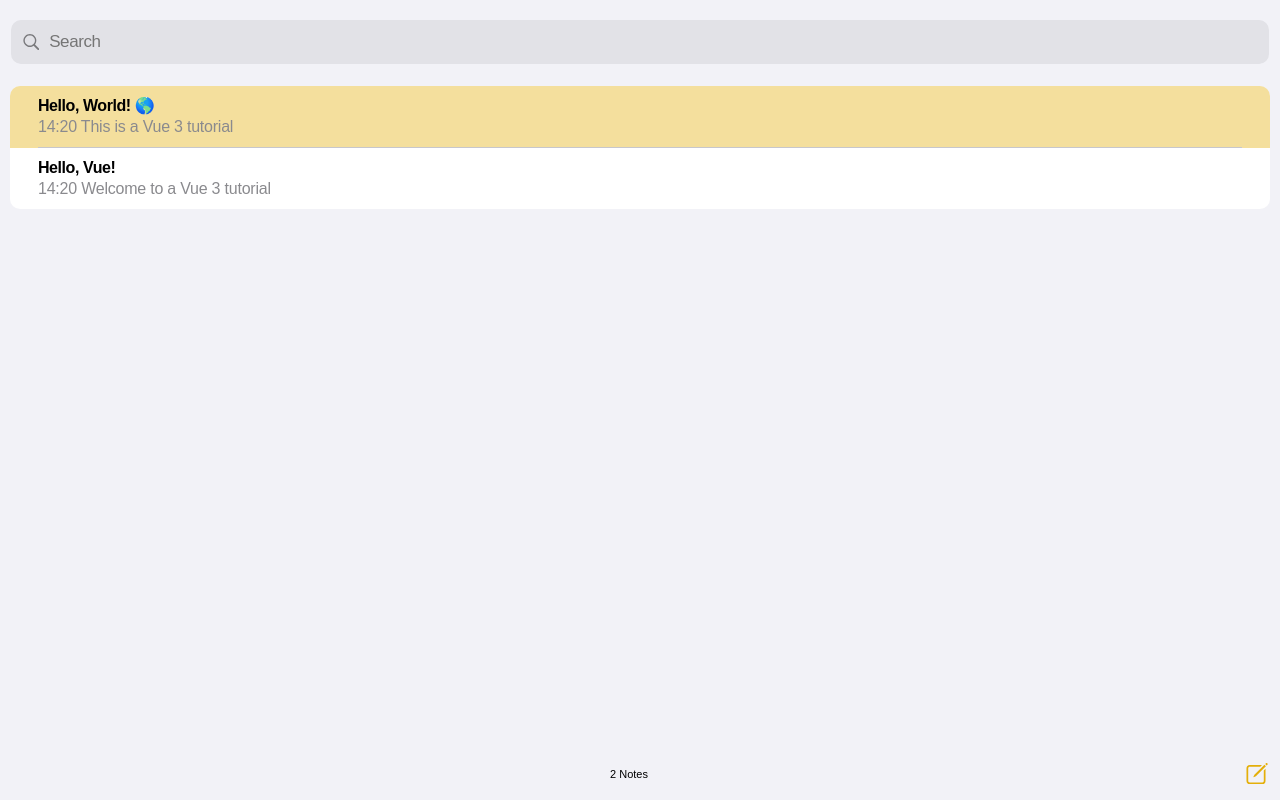
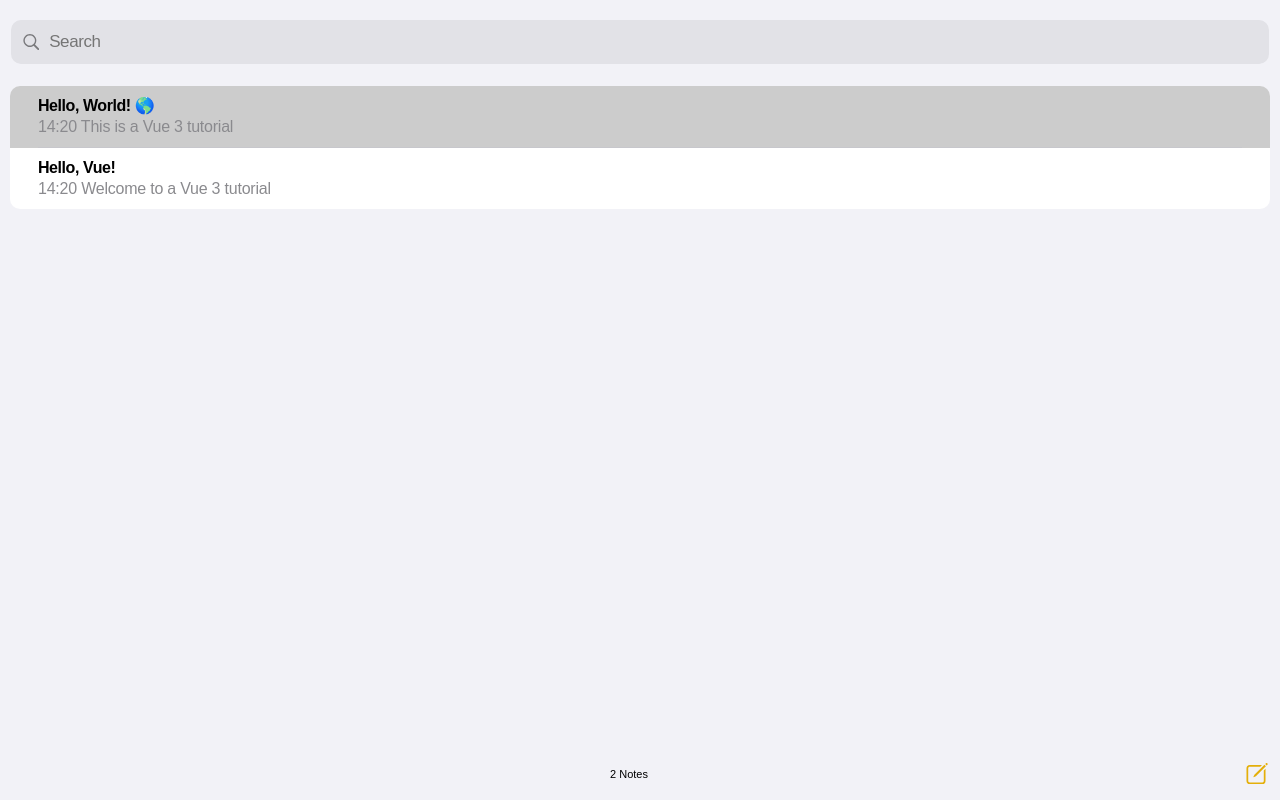
Before and after one commit to rohitjethoe/notes-app, a Vue app: page / in a window 1280 px wide. In both pictures the pointer is over the element 640 px from the left and 116 px from the top of the page. Built offline with nearby package versions, Linux system fonts and the light colour scheme.

Commit message:
styling fixes

```diff
--- a/src/components/File.vue
+++ b/src/components/File.vue
@@ -59,6 +59,7 @@ const editNote = () => {
             width: 100%;
             font-weight: 400;
             letter-spacing: -0.027rem;
+            resize: none;
         }
     }
 }
--- a/src/components/List.vue
+++ b/src/components/List.vue
@@ -70,8 +70,9 @@ const isSameDay = (timestamp) => {
         border-top-left-radius: 0.625rem;
         border-top-right-radius: 0.625rem;
         &:hover {
-            background-color: rgba(228, 175, 10, 0.4);
-            transition: 250ms background-color ease-out;
+            cursor: pointer;
+            background-color: rgba(0, 0, 0, 0.2);
+            transition: 150ms background-color ease-out;
         }
         &--last {
             border-top-left-radius: 0;
```
